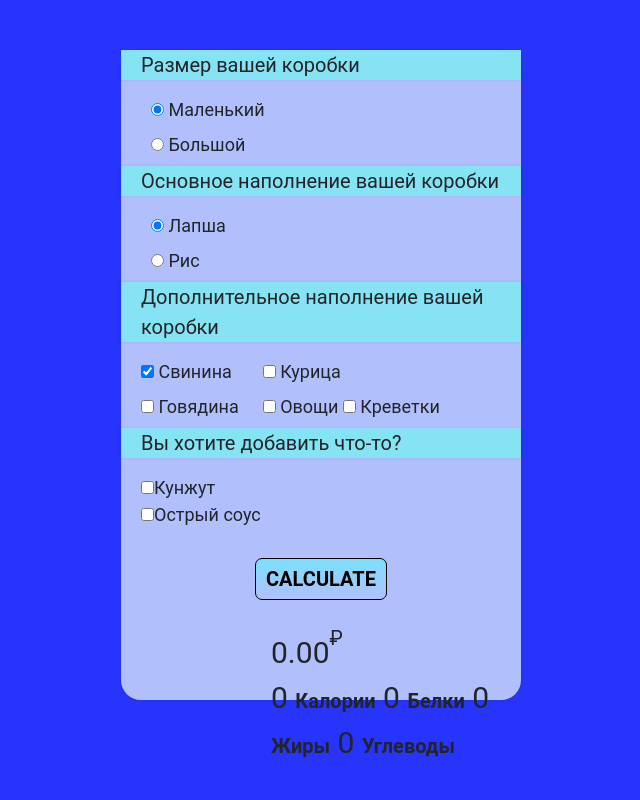
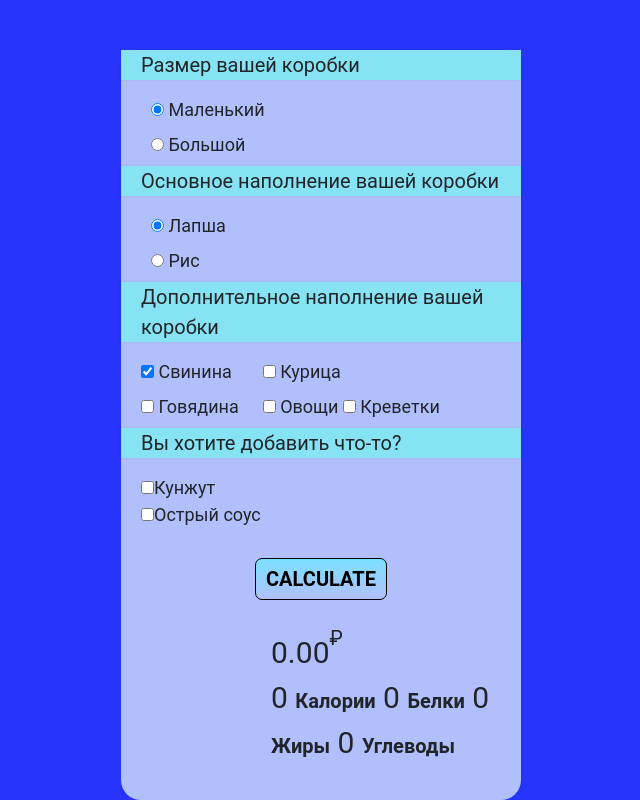
Before and after one commit to Elizaveta1303/EG, a plain HTML site: page calculmenu/calculmenu.html in a window 1280 px wide. Shown: the whole page, without its empty margins (319-959 px from the left). Drawn offline with nearby package versions, Linux system fonts and the light colour scheme.

Commit message:
first commit

```diff
--- a/calculmenu/style.css
+++ b/calculmenu/style.css
@@ -21,7 +21,7 @@ html {
   .box div{display:inline-block;}
 
   #container {
-    height: 650px;
+    height: 750px;
     width: 400px;
     margin: 50px auto;
     background:#b1c0fc;
```
